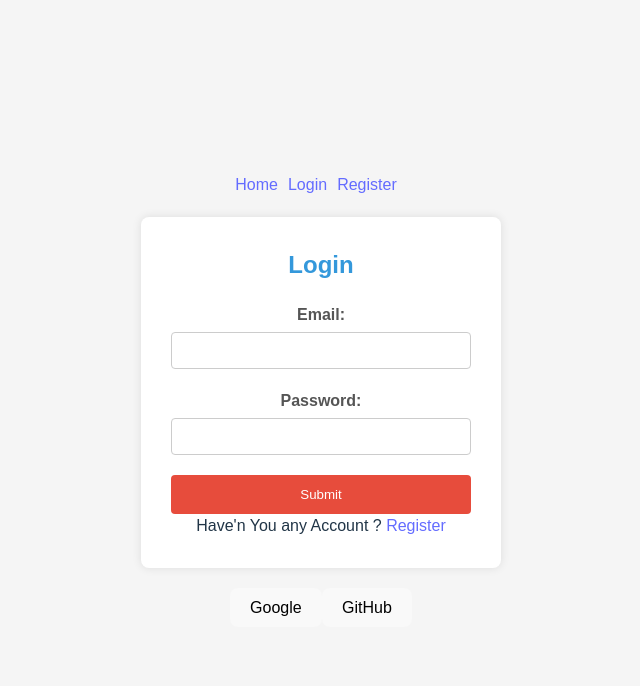
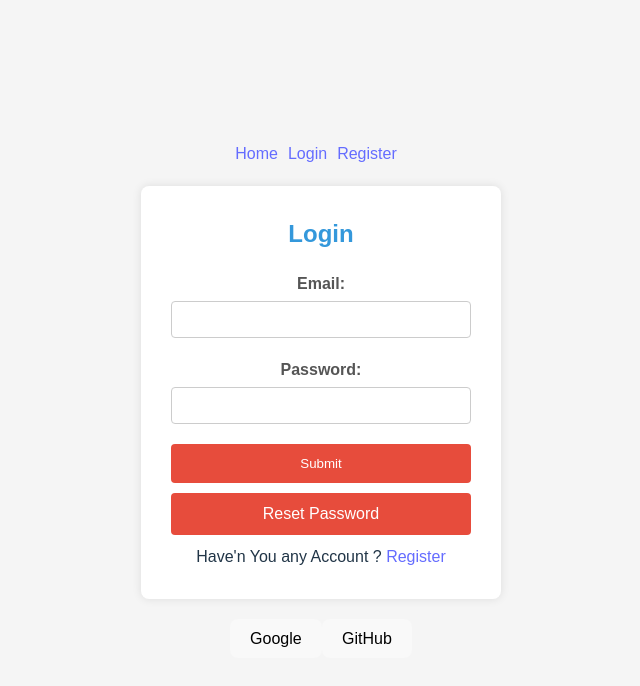
Before and after one commit to MDABDULLAH16/simple-firebase, a React (Vite) app: page /login in a window 1280 px wide. Shown: the top 686 px of the page, without its empty margins (319-959 px from the left). Built offline with nearby package versions, Linux system fonts and the light colour scheme.

Commit message:
set reset password

```diff
--- a/src/Login/Login.jsx
+++ b/src/Login/Login.jsx
@@ -1,10 +1,10 @@
-import React, { useState } from "react";
+import React, { useRef, useState } from "react";
 import app from "../firebase/firebase.init";
 import {
   getAuth,
   GithubAuthProvider,
   GoogleAuthProvider,
-  sendEmailVerification,
+  sendPasswordResetEmail,
   signInWithEmailAndPassword,
   signInWithPopup,
   signOut,
@@ -14,6 +14,8 @@ import { Link } from "react-router-dom";
 
 const Login = () => {
   const [user, setUser] = useState(null);
+  const [error, setError] = useState("");
+  const emailRef = useRef();
 
   const auth = getAuth(app);
   const provider = new GoogleAuthProvider();
@@ -58,8 +60,9 @@ const Login = () => {
     const form = event.target;
     const email = form.email.value;
     const password = form.password.value;
+
     console.log(email, password);
-
+    setError("");
     signInWithEmailAndPassword(auth, email, password)
       .then((result) => {
         const logged = result.user;
@@ -68,13 +71,26 @@ const Login = () => {
           alert("email vaified first!!");
           return;
         }
+        setError("");
         setUser(logged);
       })
       .catch((error) => {
-        console.log(error);
+        setError(error.message);
       });
     event.target.email.value = "";
     event.target.password.value = "";
+  };
+  const handleResetPassword = (event) => {
+    event.preventDefault();
+    const email = emailRef.current.value;
+    sendPasswordResetEmail(auth, email)
+      .then(() => {
+        alert("please cheek you email");
+      })
+      .catch((error) => {
+        setError(error.message);
+      });
+    console.log("reff email:", email);
   };
 
   return (
@@ -84,13 +100,23 @@ const Login = () => {
           <h2 className='form-title'>Login</h2>
           <div className='form-group unique-form-group'>
             <label>Email:</label>
-            <input type='text' id='username' name='email' required />
+            <input
+              type='text'
+              id='username'
+              name='email'
+              ref={emailRef}
+              required
+            />
           </div>
           <div className='form-group unique-form-group'>
             <label>Password:</label>
             <input type='password' id='password' name='password' required />
           </div>
+          <p>{error}</p>
           <input type='submit' className='submit-button' />
+          <button onClick={handleResetPassword} className='submit-button form'>
+            Reset Password
+          </button>
           <p>
             Have'n You any Account ? <Link to='/register'>Register</Link>
           </p>
--- a/src/Login/Logni.css
+++ b/src/Login/Logni.css
@@ -67,6 +67,7 @@ input:focus {
   background-color: #e74c3c;
   color: #fff;
   padding: 12px;
+  margin-bottom: 10px;
   border: none;
   border-radius: 4px;
   cursor: pointer;
```
